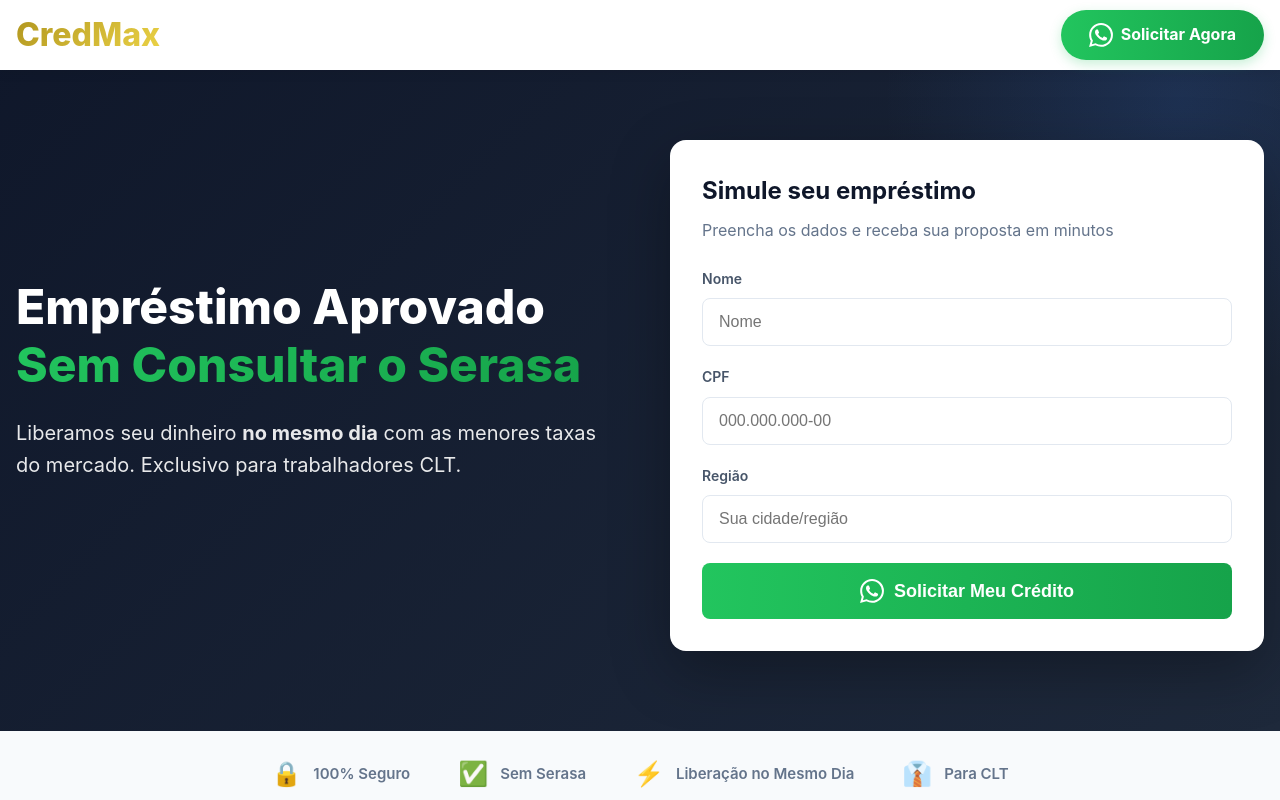
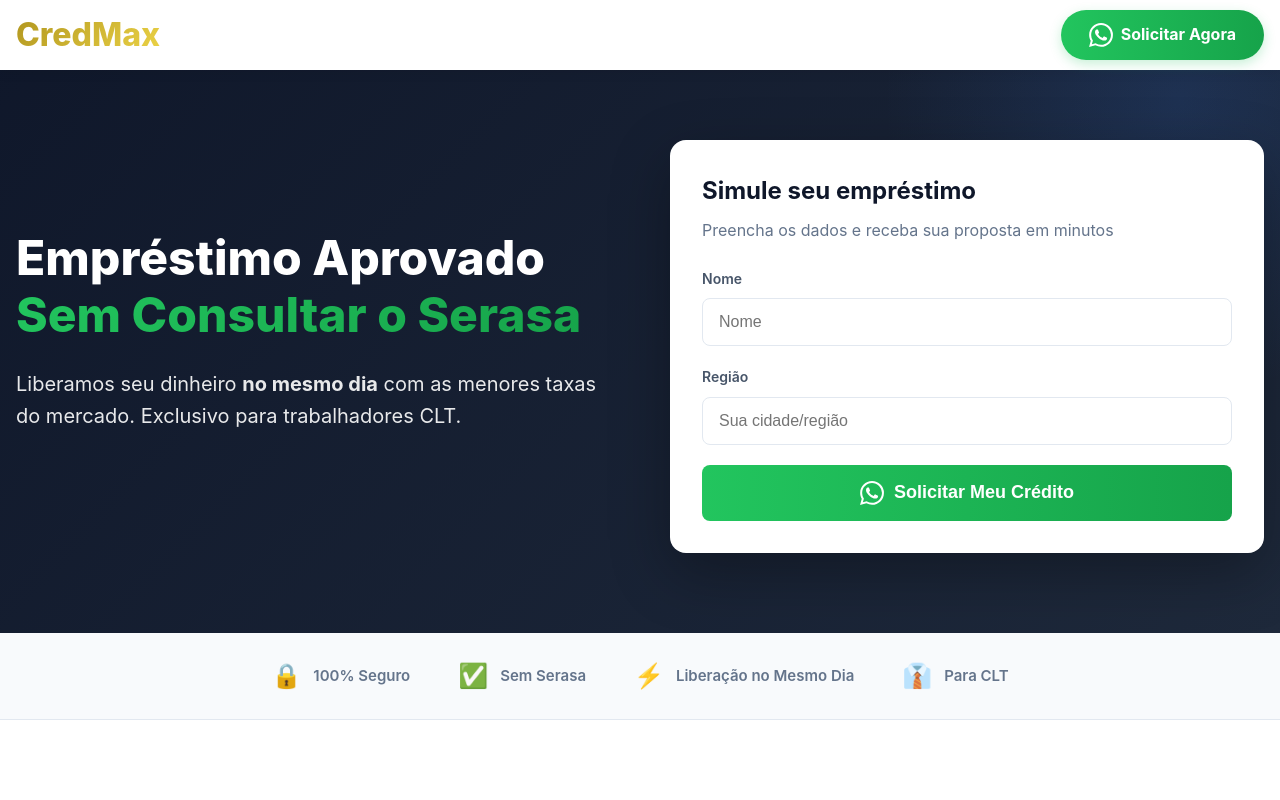
Before and after one commit to AlisonSarto/credmax, a plain HTML site: page index.html in a window 1280 px wide. Shown: the top 800 px of the page. Drawn offline with Linux system fonts and the light colour scheme.

Commit message:
Removendo a solicitação de CPF

```diff
--- a/index.html
+++ b/index.html
@@ -577,11 +577,6 @@
                     </div>
 
                     <div class="form-group">
-                        <label for="cpf">CPF</label>
-                        <input type="text" id="cpf" placeholder="000.000.000-00" required>
-                    </div>
-
-                    <div class="form-group">
                         <label for="regiao">Região</label>
                         <input type="text" id="regiao" placeholder="Sua cidade/região" required>
                     </div>
@@ -837,7 +832,6 @@
 
             // Captura os valores do formulário
             const nome = document.getElementById('nome').value;
-            const cpf = document.getElementById('cpf').value;
             const regiao = document.getElementById('regiao').value;
 
             // Monta a mensagem do WhatsApp
@@ -846,7 +840,6 @@
             if (nome || cpf || regiao) {
                 mensagem += '\n\nMeus dados:';
                 if (nome) mensagem += `\nNome: ${nome}`;
-                if (cpf) mensagem += `\nCPF: ${cpf}`;
                 if (regiao) mensagem += `\nRegião: ${regiao}`;
             }
 
```
